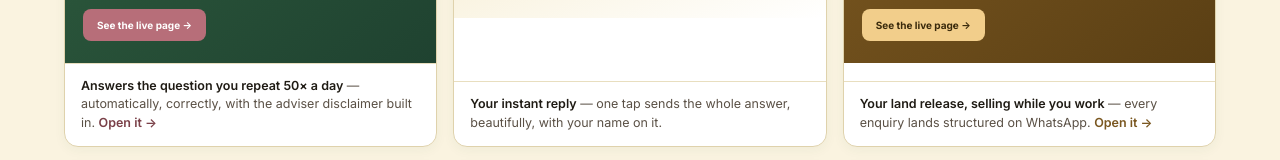
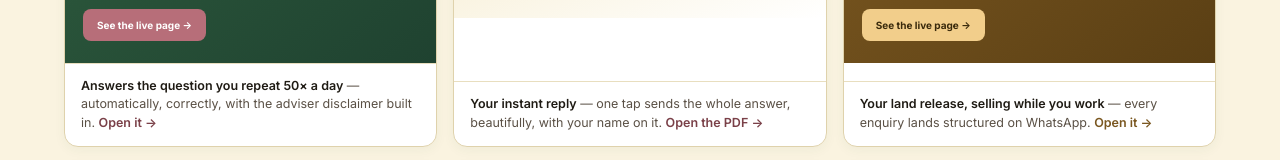
Before and after one commit to ArtigellenceAugmentationAggregator/investology, a plain HTML site: page index.html in a window 1280 px wide. Shown: the part 1196-1356 px from the top of the page. Drawn offline with nearby package versions, Linux system fonts and the light colour scheme; a web font is replaced by a local one.

Commit message:
Add files via upload

```diff
--- a/index.html
+++ b/index.html
@@ -369,7 +369,7 @@ footer{border-top:1px solid var(--line);background:var(--card-2);padding:40px 24
           <div class="t">SMSF &amp; the 10 August deadline — in plain English.<small>One page. Investology-branded. Send it in any chat instead of typing the explanation again.</small></div>
         </div>
       </div>
-      <div class="ex-cap"><b>Your instant reply</b> — one tap sends the whole answer, beautifully, with your name on it.</div>
+      <div class="ex-cap"><b>Your instant reply</b> — one tap sends the whole answer, beautifully, with your name on it. <a href="Investology_SMSF_Deadline_OnePager.pdf" target="_blank" rel="noopener" style="color:var(--rose-deep);font-weight:600">Open the PDF →</a></div>
     </div>
     <div class="ex">
       <div class="ex-head"><span class="lbl">❦ WA land conversion page</span><span class="n">03</span></div>
```
